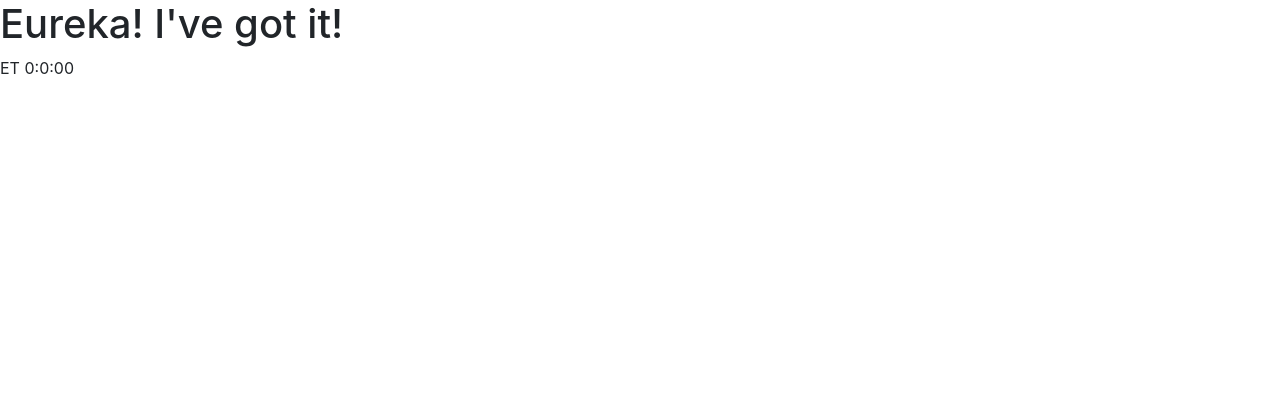
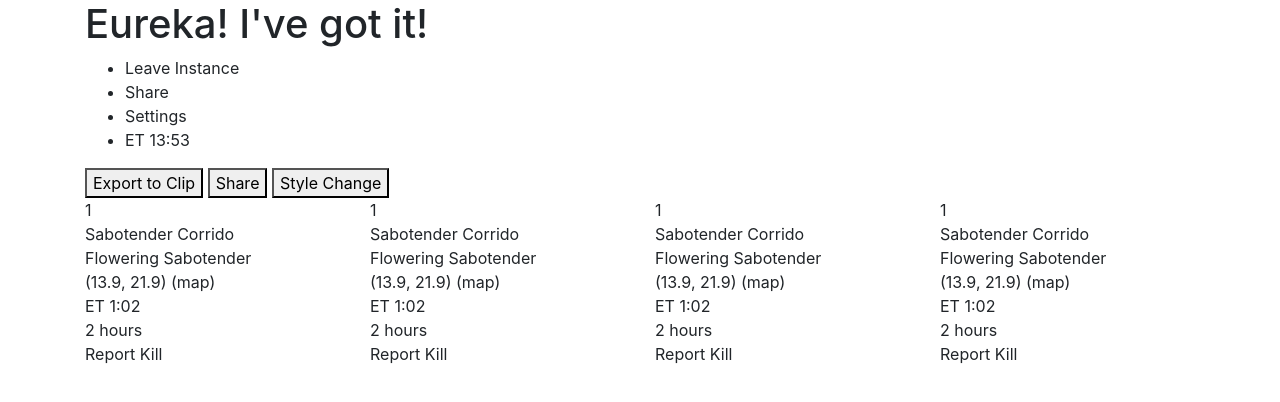
Before and after one commit to unfaiyted/eurekaxiv, a plain HTML site: page index.html in a window 1280 px wide. Drawn offline with nearby package versions, Linux system fonts and the light colour scheme.

Commit message:
initial design flow, ET time calculations

```diff
--- a/index.html
+++ b/index.html
@@ -12,16 +12,73 @@
 </head>
 <body>
 
+<div class="container">
+
 <h1>Eureka! I've got it!</h1>
+
+    <ul>
+        <li>Leave Instance</li>
+        <li>Share</li>
+        <li>Settings</li>
+        <li><span>ET</span> <span id="etime"></span> </li>
+    </ul>
+
+
+    <div class="row">
+        <div class="col-12">
+            <button>Export to Clip</button>
+            <button>Share</button>
+            <button>Style Change</button>
+        </div>
+    </div>
+
+    <div class="row nm">
+        <div class="col-md-3 col-sm-6 col-12">
+            <div class="lvl">1</div>
+            <div class="NM">Sabotender Corrido</div>
+            <div class="spawner">Flowering Sabotender</div>
+            <div class="pos">(13.9, 21.9) (map)</div>
+            <div class="killed">ET 1:02</div>
+            <div class="respawn">2 hours</div>
+            <div class="report">Report Kill</div>
+        </div>
+        <div class="col-md-3 col-sm-6 col-12">
+            <div class="lvl">1</div>
+            <div class="NM">Sabotender Corrido</div>
+            <div class="spawner">Flowering Sabotender</div>
+            <div class="pos">(13.9, 21.9) (map)</div>
+            <div class="killed">ET 1:02</div>
+            <div class="respawn">2 hours</div>
+            <div class="report">Report Kill</div>
+        </div>
+        <div class="col-md-3 col-sm-6 col-12">
+            <div class="lvl">1</div>
+            <div class="NM">Sabotender Corrido</div>
+            <div class="spawner">Flowering Sabotender</div>
+            <div class="pos">(13.9, 21.9) (map)</div>
+            <div class="killed">ET 1:02</div>
+            <div class="respawn">2 hours</div>
+            <div class="report">Report Kill</div>
+        </div>
+        <div class="col-md-3 col-sm-6 col-12">
+            <div class="lvl">1</div>
+            <div class="NM">Sabotender Corrido</div>
+            <div class="spawner">Flowering Sabotender</div>
+            <div class="pos">(13.9, 21.9) (map)</div>
+            <div class="killed">ET 1:02</div>
+            <div class="respawn">2 hours</div>
+            <div class="report">Report Kill</div>
+        </div>
+    </div>
 
 
 
-<span>ET</span> <span id="etime">0:0:00</span>
+</div>
 
 
 <script src="https://code.jquery.com/jquery-3.2.1.slim.min.js" integrity="sha384-KJ3o2DKtIkvYIK3UENzmM7KCkRr/rE9/Qpg6aAZGJwFDMVNA/GpGFF93hXpG5KkN" crossorigin="anonymous"></script>
 <script src="https://cdnjs.cloudflare.com/ajax/libs/popper.js/1.12.9/umd/popper.min.js" integrity="sha384-ApNbgh9B+Y1QKtv3Rn7W3mgPxhU9K/ScQsAP7hUibX39j7fakFPskvXusvfa0b4Q" crossorigin="anonymous"></script>
 <script src="https://maxcdn.bootstrapcdn.com/bootstrap/4.0.0/js/bootstrap.min.js" integrity="sha384-JZR6Spejh4U02d8jOt6vLEHfe/JQGiRRSQQxSfFWpi1MquVdAyjUar5+76PVCmYl" crossorigin="anonymous"></script>
-<script scr="js/eureka.js"></script>
+<script src="js/eureka.js"></script>
 </body>
 </html>
--- a/js/eureka.js
+++ b/js/eureka.js
@@ -1,30 +1,52 @@
 "use strict";
 (function() {
 
-    // Convert current time to Eorza time return
+    // Convert current time to Eorzea time return
     function eTimeCalc() {
-        var serverTime = new Date();
-        return { "hour": 1, "minute": 2, "seconds": 3 };
+        // var d = new Date();
+        // var m = new Date();
+        // var sinceMidnight =  d - m.setHours(0,0,0,0);
+        //
+        //
+        // //console.log(sinceMidnight);
+        //
+        // var minutes = Math.floor(sinceMidnight / 60000);
+        // var seconds = ((sinceMidnight % 60000) / 1000).toFixed(0);
+        // //console.log( minutes + ":" + (seconds < 10 ? '0' : '') + seconds);
+        //
+        // var totalSeconds = (minutes*60)+seconds;
+        // var eMinutes = (totalSeconds/2.916666);
+        //
+        // console.log(eMinutes);
+        //
+        //
+        // var eMinute = Math.floor(eMinutes % 60);
+        // var totalHour = eMinutes / 60;
+        // var eHour = totalHour % 24;
+        //
+        //
+        // console.log(eHour + ':' + eMinutes);
+
+
+        var localEpoch = (new Date()).getTime();
+        var epoch = localEpoch * 20.571428571428573;
+        var eMinute = parseInt((epoch / (1000 * 60)) % 60);
+        var eHour = parseInt((epoch / (1000 * 60 * 60)) % 24);
+
+
+        return { "hour": eHour , "minute": eMinute};
     }
 
     function updateTimer() {
-        var time = eTimeCalc();
-
-        console.log('test');
+        var t = eTimeCalc();
 
         $('#etime').html(function() {
-            return '123';
+            return  t.hour +':'+ (t.minute < 10 ? '0' : '') + t.minute ;
         });
     }
 
-    // 2 11/12 seconds = 1 minute Eorzea
-    // 2min 55s = 1 hour
-    // 70m = 24 hours
-
     var runTime = eTimeCalc();
-
     var run = setInterval(updateTimer, 1000);
-    console.log('test');
 
 
 })();
```
